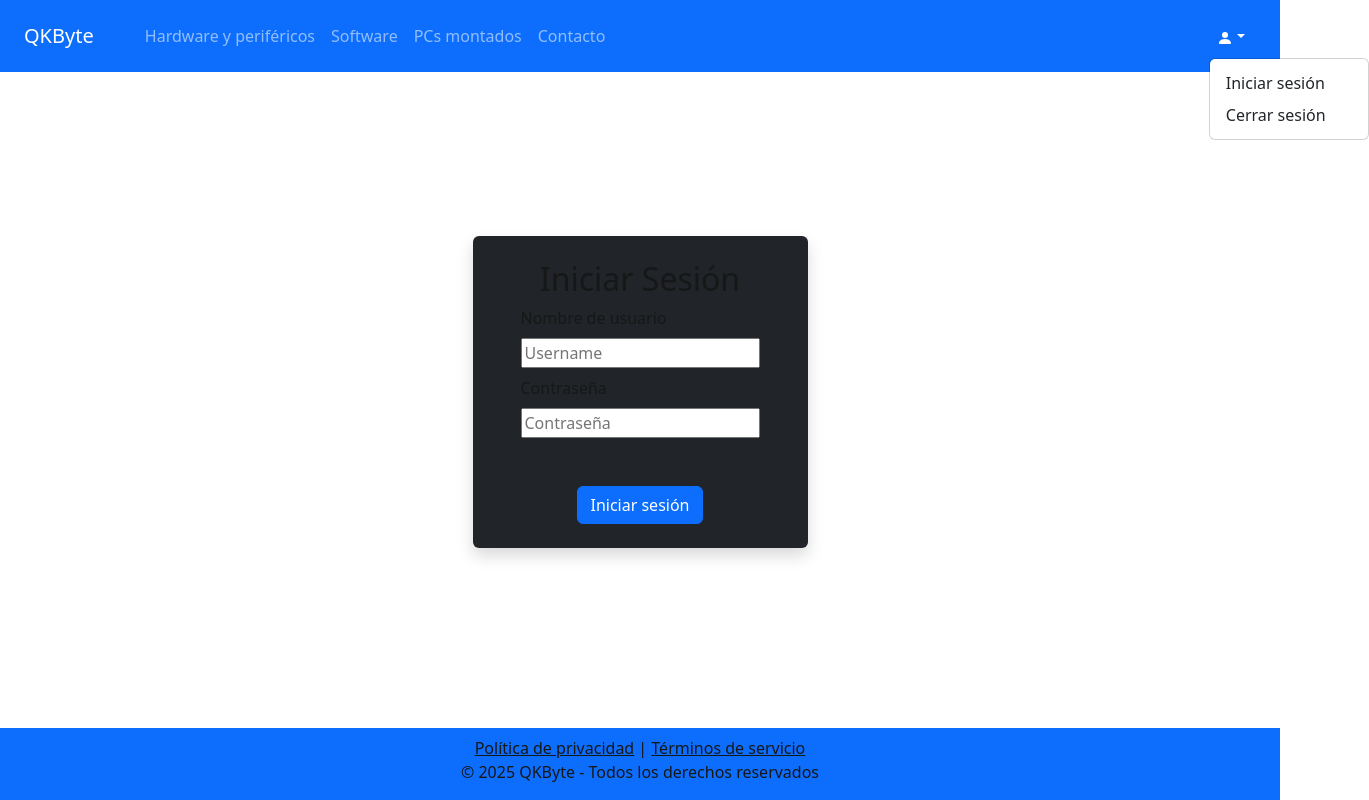
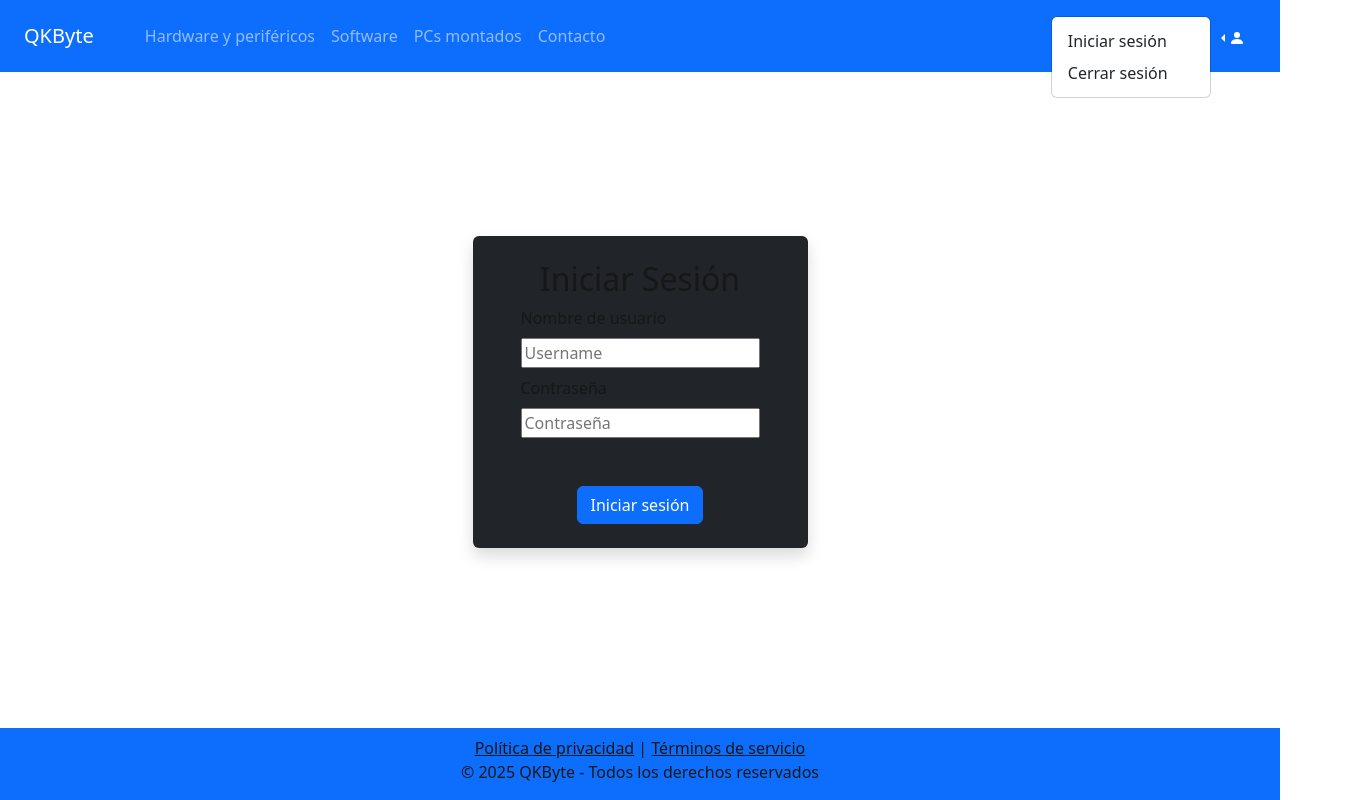
Before and after one commit to rexwithluv/qkbyte, a Next.js app: page /login in a window 1280 px wide. Both pictures are taken after a click on the button 1230 px from the left and 36 px from the top of the page. Shown: the whole page, 1369 px wide, since content can reach past the window. Built offline with nearby package versions, Linux system fonts and the light colour scheme; data requests are answered from the project's data file.

Commit message:
style: adaptativo al tamaño de la pantalla

```diff
--- a/src/components/NavBar.js
+++ b/src/components/NavBar.js
@@ -53,9 +53,9 @@ export default function BarraNavegacion() {
                     </Nav>
 
                     <Nav>
-                        <NavDropdown title={<BsPersonFill />} id="user-dropdown" alignRight>
+                        <NavDropdown title={<BsPersonFill />} id="user-dropdown" align={"start"} drop={smallScreen ? "down" : "start"}>
                             <NavDropdown.Item href="/login">Iniciar sesión</NavDropdown.Item>
-                            <NavDropdown.Item href="/cerrar-sesion">Cerrar sesión</NavDropdown.Item>
+                            <NavDropdown.Item onClick={logout}>Cerrar sesión</NavDropdown.Item>
                         </NavDropdown>
                     </Nav>
 
```
